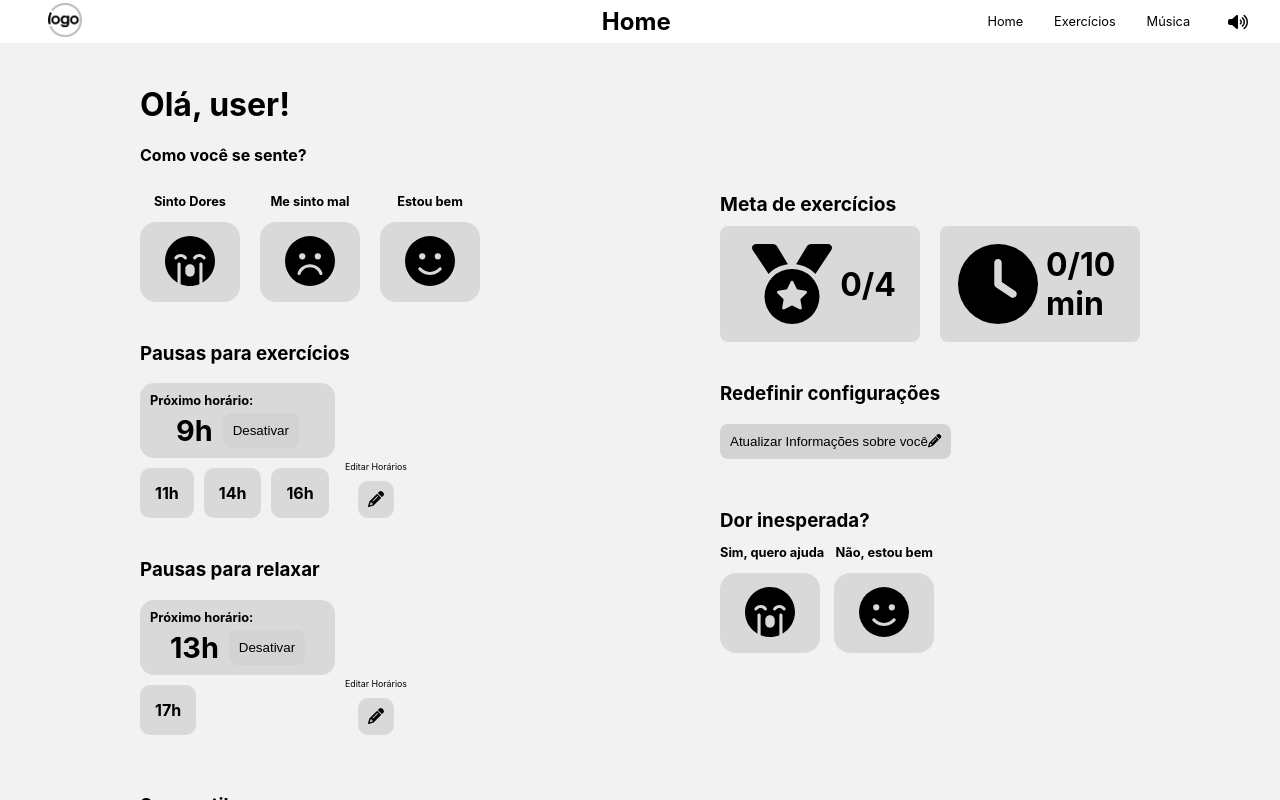
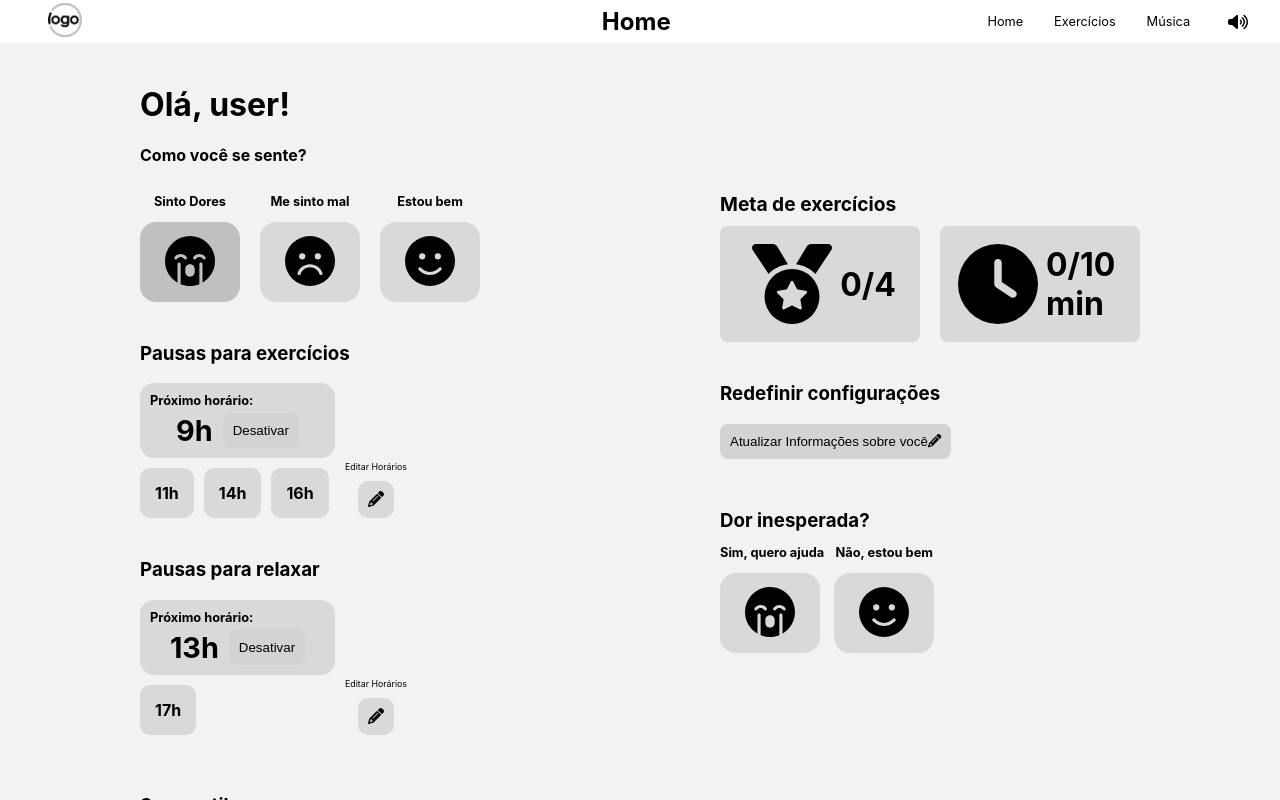
Before and after one commit to pedrobslima/projetao_2024.1_saude, a React (Create React App) app in the folder frontend/: page / in a window 1280 px wide. In both pictures the pointer is over the button 190 px from the left and 261 px from the top of the page. Shown: the top 800 px of the page. Built offline with nearby package versions, Linux system fonts and the light colour scheme.

Commit message:
style: add hover effect for FeelingStatusButton

```diff
--- a/frontend/src/components/home/FeelingStatusButton.module.css
+++ b/frontend/src/components/home/FeelingStatusButton.module.css
@@ -22,3 +22,7 @@
   border: none;
   cursor: pointer;
 }
+
+.feelingButton:hover {
+  background-color: #c0c0c0;
+}
```
